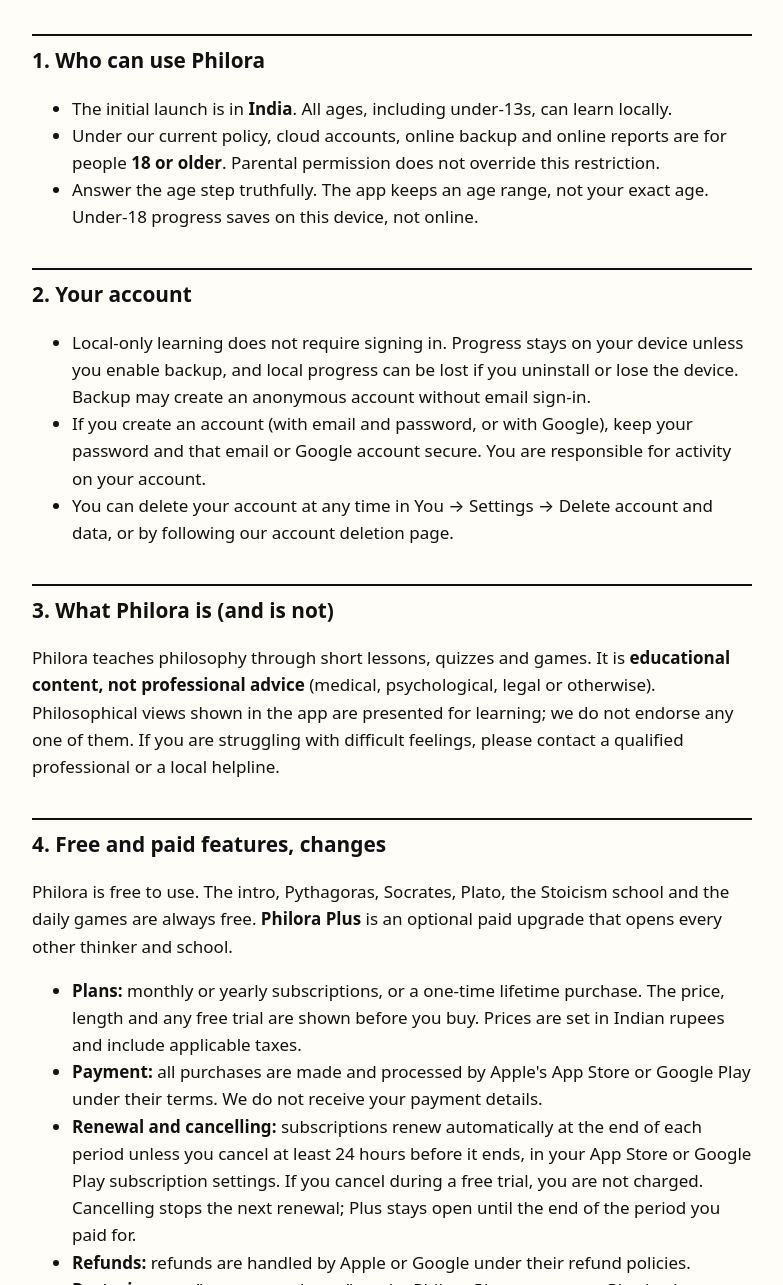
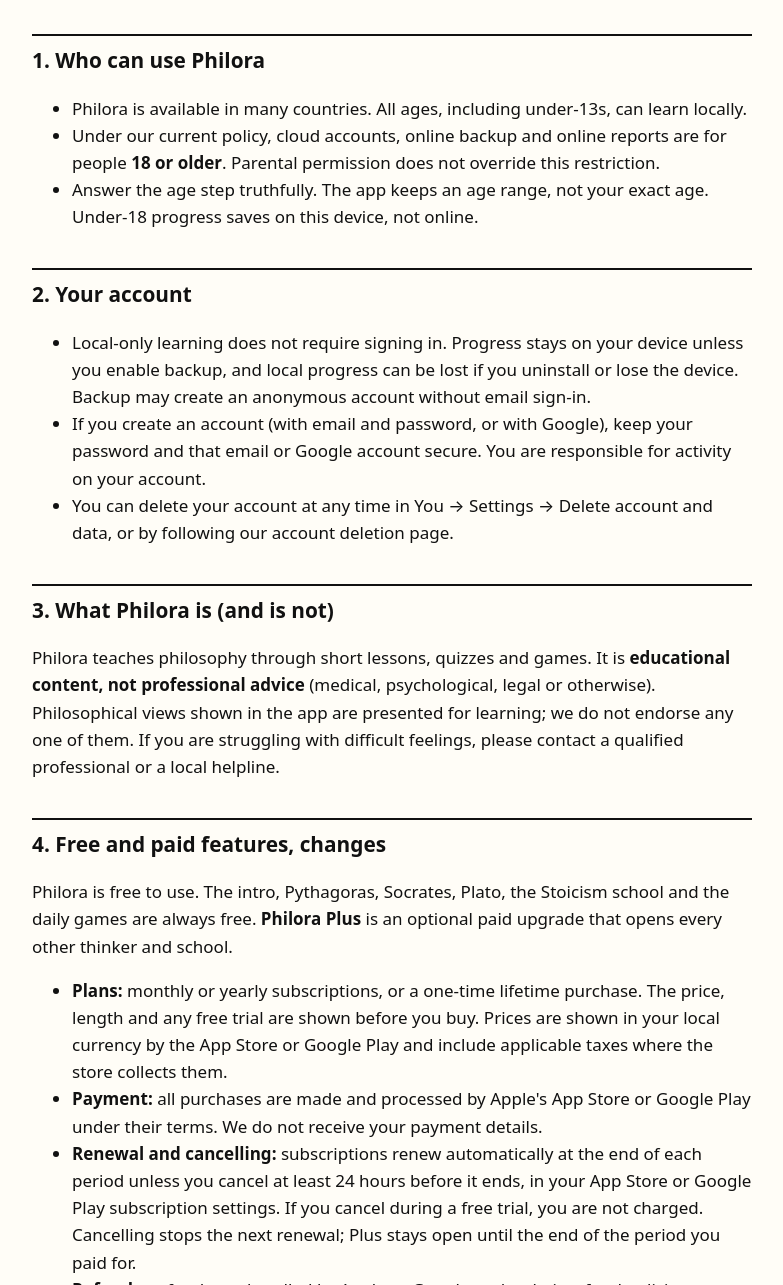
Before and after one commit to ivihaanj/philora-site, a plain HTML site: page terms/index.html in a window 1280 px wide. Shown: the part 384-1669 px from the top of the page, without its empty margins (248-1031 px from the left). Drawn offline with Linux system fonts and the light colour scheme.

Commit message:
Worldwide prices wording
Co-Authored-By: Claude Opus 5.5 <noreply@anthropic.com>
Claude-Session: https://claude.ai/code/session_01L9KxLEdFzALCyY7ZZP5zsm

```diff
--- a/terms/index.html
+++ b/terms/index.html
@@ -28,7 +28,7 @@ footer{max-width:760px;margin:0 auto;padding:20px;color:var(--ink2);font-size:.9
 <p>Philora is <strong>created and developed by Vihaan Joshi</strong> and <strong>published by Kalpana Raina</strong>, an individual based in India and the app's legal publisher. These terms are an agreement between you and Kalpana Raina as publisher ("we", "us"), about your use of the Philora app and website (the "Service"). By using Philora you agree to them. If you do not agree, please do not use the Service.</p>
 <h2>1. Who can use Philora</h2>
 <ul>
-<li>The initial launch is in <strong>India</strong>. All ages, including under-13s, can learn locally.</li>
+<li>Philora is available in many countries. All ages, including under-13s, can learn locally.</li>
 <li>Under our current policy, cloud accounts, online backup and online reports are for people <strong>18 or older</strong>. Parental permission does not override this restriction.</li>
 <li>Answer the age step truthfully. The app keeps an age range, not your exact age. Under-18 progress saves on this device, not online.</li>
 </ul>
@@ -43,7 +43,7 @@ footer{max-width:760px;margin:0 auto;padding:20px;color:var(--ink2);font-size:.9
 <h2>4. Free and paid features, changes</h2>
 <p>Philora is free to use. The intro, Pythagoras, Socrates, Plato, the Stoicism school and the daily games are always free. <strong>Philora Plus</strong> is an optional paid upgrade that opens every other thinker and school.</p>
 <ul>
-<li><strong>Plans:</strong> monthly or yearly subscriptions, or a one-time lifetime purchase. The price, length and any free trial are shown before you buy. Prices are set in Indian rupees and include applicable taxes.</li>
+<li><strong>Plans:</strong> monthly or yearly subscriptions, or a one-time lifetime purchase. The price, length and any free trial are shown before you buy. Prices are shown in your local currency by the App Store or Google Play and include applicable taxes where the store collects them.</li>
 <li><strong>Payment:</strong> all purchases are made and processed by Apple's App Store or Google Play under their terms. We do not receive your payment details.</li>
 <li><strong>Renewal and cancelling:</strong> subscriptions renew automatically at the end of each period unless you cancel at least 24 hours before it ends, in your App Store or Google Play subscription settings. If you cancel during a free trial, you are not charged. Cancelling stops the next renewal; Plus stays open until the end of the period you paid for.</li>
 <li><strong>Refunds:</strong> refunds are handled by Apple or Google under their refund policies.</li>
```
Also changed, not shown: index.html (+1 -1 lines), privacy/index.html (+1 -1 lines).
